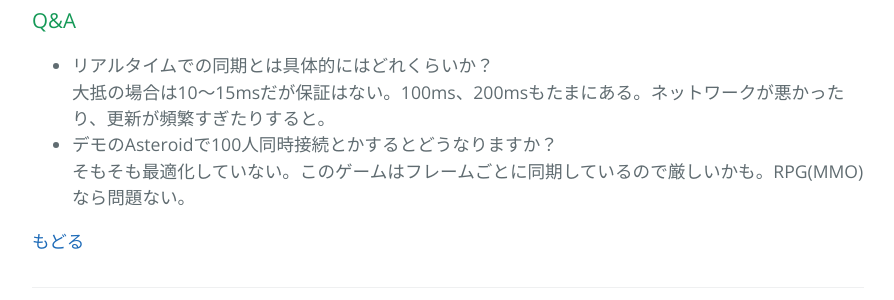
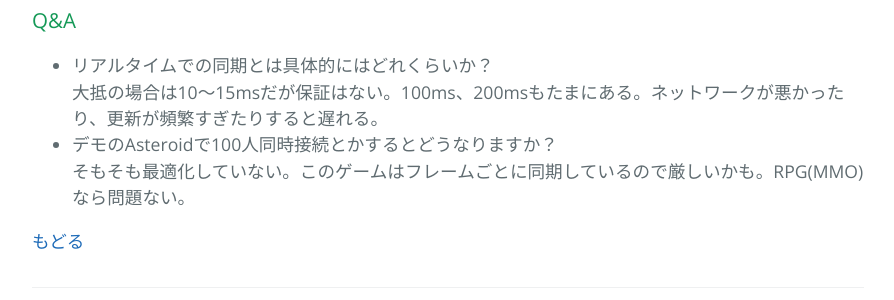
Before and after one commit to smile-0yen/smile-tech.net, a Jekyll site: the page built from _posts/2015-11-26-gdmjp.md, in a window 1280 px wide and 900 px high, scrolled down 5736 px. Shown: the part 500-800 px from the top of the window, without its empty margins (192-1086 px from the left). Built offline with Jekyll 4.4.1, drawn with Linux system fonts in a browser that asks for light colours; Markdown is read by kramdown in place of the engine named in the settings.

Commit message:
mod gdmjp

```diff
--- a/_posts/2015-11-26-gdmjp.md
+++ b/_posts/2015-11-26-gdmjp.md
@@ -187,6 +187,6 @@ Tensor Flowの話ではありません。
 
 ### Q&A
 - リアルタイムでの同期とは具体的にはどれくらいか？
-大抵の場合は10〜15msだが保証はない。100ms、200msもたまにある。ネットワークが悪かったり、更新が頻繁すぎたりすると。
+大抵の場合は10〜15msだが保証はない。100ms、200msもたまにある。ネットワークが悪かったり、更新が頻繁すぎたりすると遅れる。
 - デモのAsteroidで100人同時接続とかするとどうなりますか？
 そもそも最適化していない。このゲームはフレームごとに同期しているので厳しいかも。RPG(MMO)なら問題ない。
```
